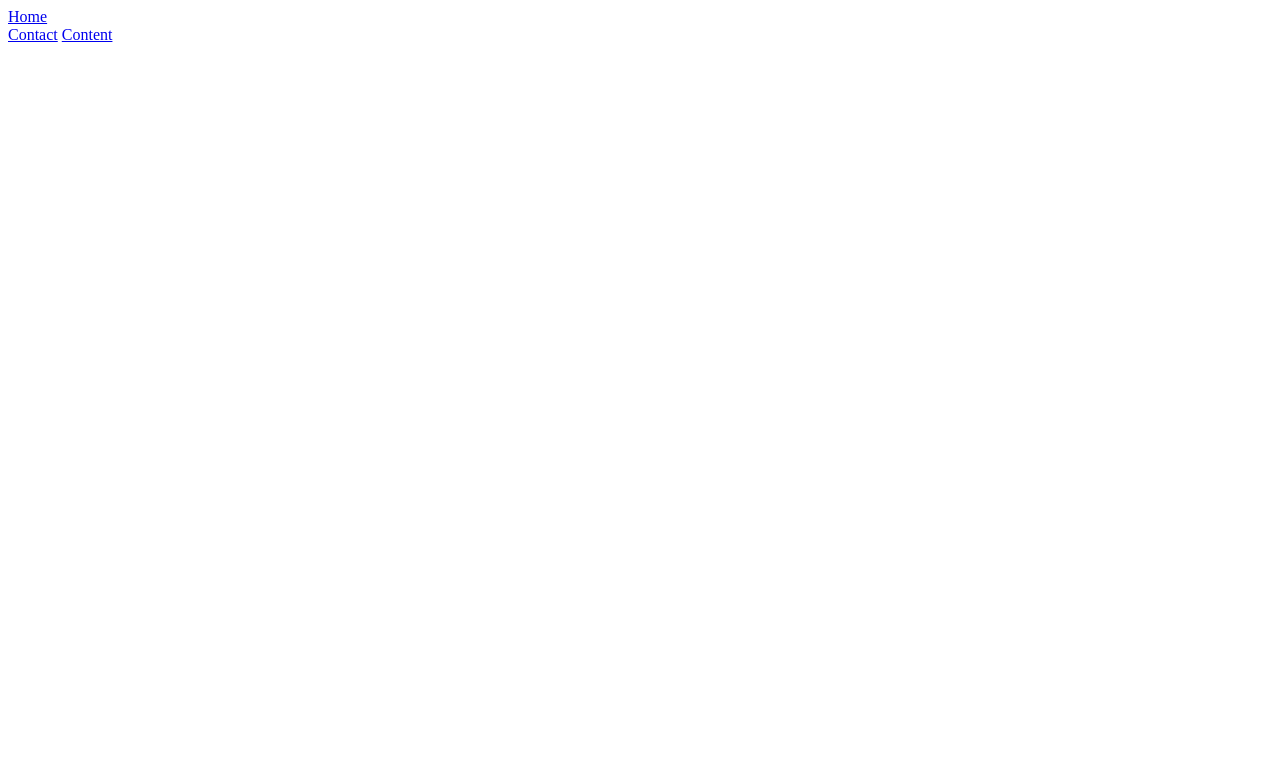
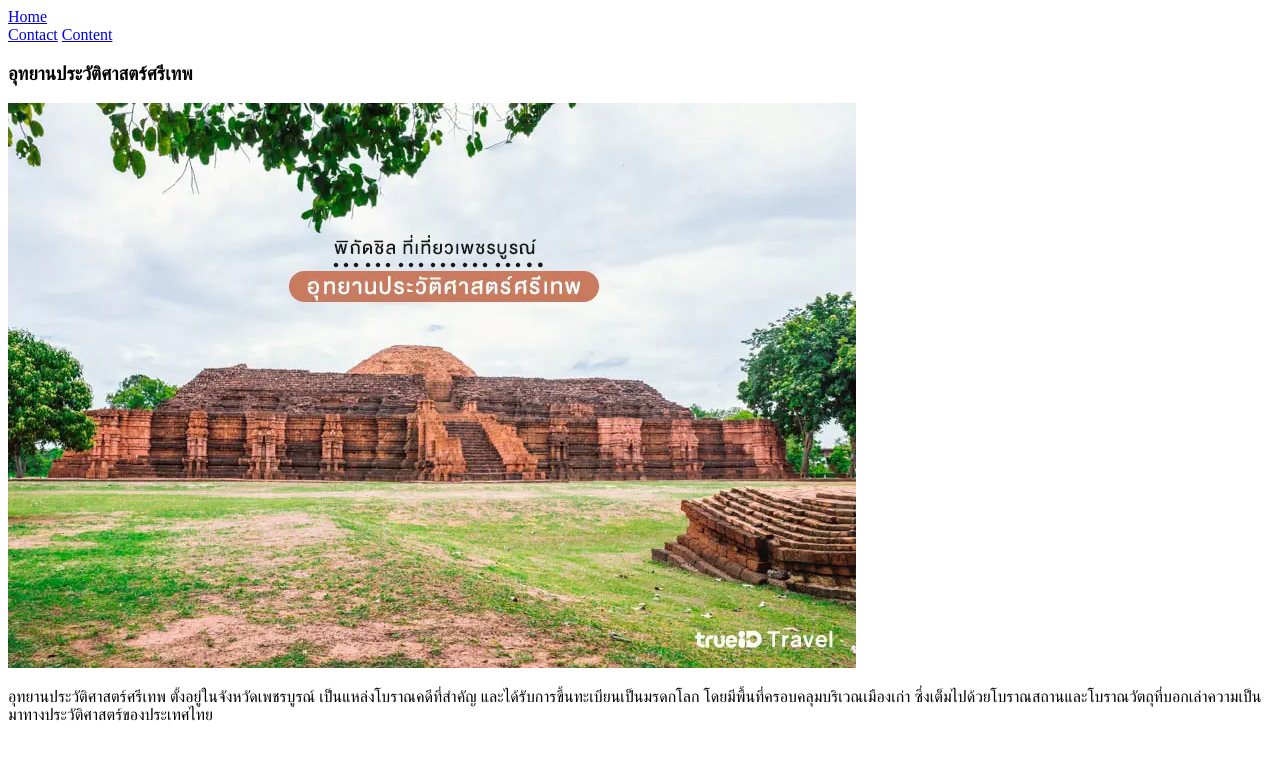
Before and after one commit to Kanyanat1123/Phetchabun, a plain HTML site: page content.html in a window 1280 px wide. Drawn offline with Linux system fonts and the light colour scheme.

Commit message:
เพิ่มเนื้อหาที่1

```diff
--- a/content.html
+++ b/content.html
@@ -14,7 +14,22 @@
             <a href="content.html">Content</a>
         </nav>
     </header>
+    <main>
+        <section>
+            <article>
+                <h1>อุทยานประวัติศาสตร์ศรีเทพ</h1>
+                <div class="img-con">
+                    <img src="/Phetchabun/image/990b6f10-5852-11ee-a003-3f61b453e0f6_webp_original.webp" alt="อุทยานประวัติศาสตร์ศรีเทพ">
+                </div>
+                <p>
+                    อุทยานประวัติศาสตร์ศรีเทพ ตั้งอยู่ในจังหวัดเพชรบูรณ์ เป็นแหล่งโบราณคดีที่สำคัญ
+                    และได้รับการขึ้นทะเบียนเป็นมรดกโลก โดยมีพื้นที่ครอบคลุมบริเวณเมืองเก่า
+                    ซึ่งเต็มไปด้วยโบราณสถานและโบราณวัตถุที่บอกเล่าความเป็นมาทางประวัติศาสตร์ของประเทศไทย
+                </p>
+            </article>
+        </section>
 
+    </main>
 
     <footer>
         <div class="foot-con">
```
Also changed, not shown: image/990b6f10-5852-11ee-a003-3f61b453e0f6_webp_original.webp (added).
